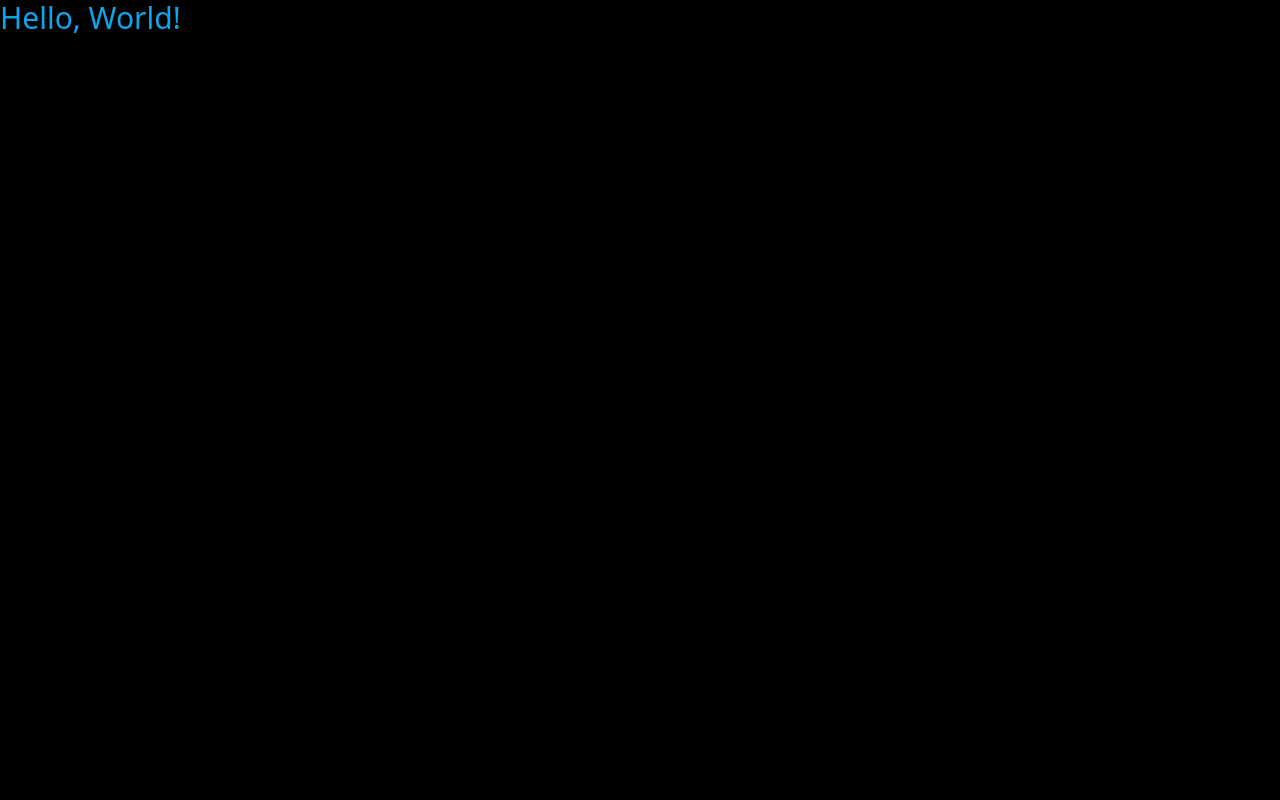
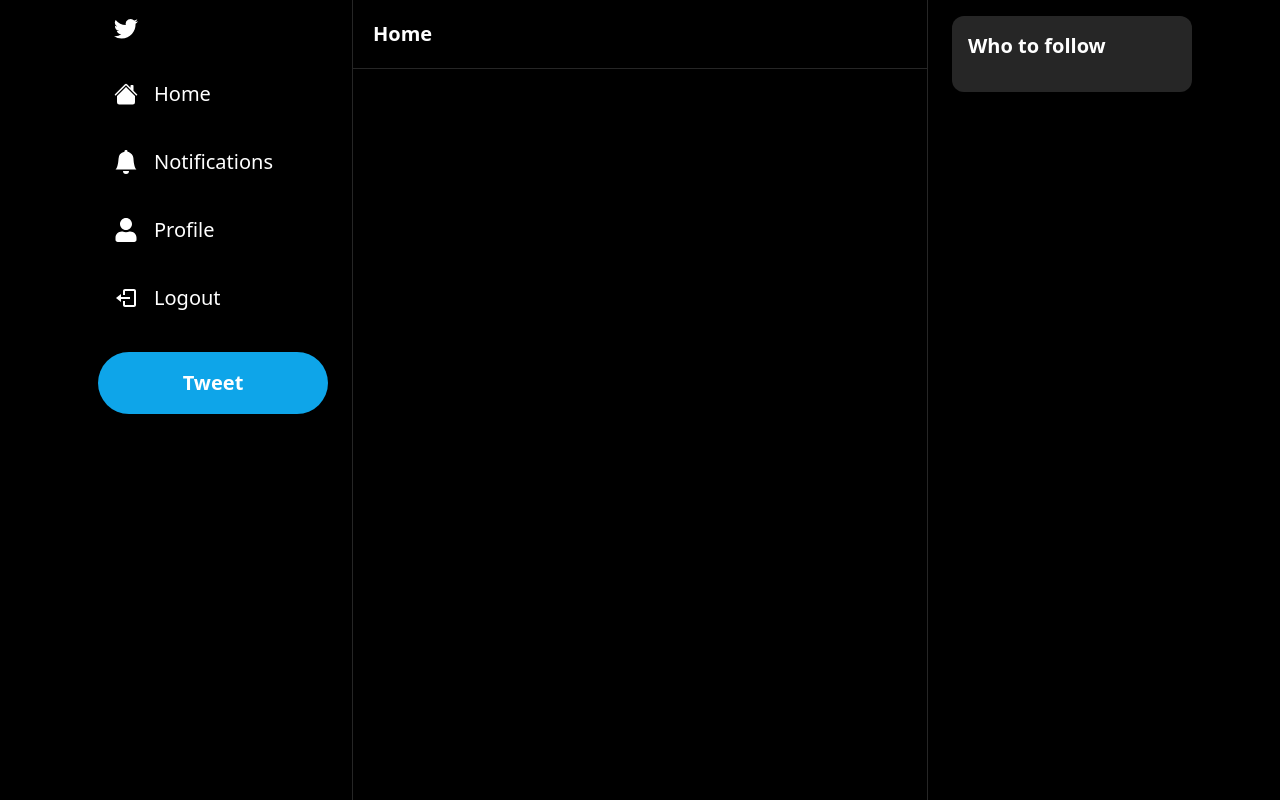
Before and after one commit to s4ze/twitter-clone, a Next.js app: page / in a window 1280 px wide. Built offline with nearby package versions, Linux system fonts and the light colour scheme.

Commit message:
Создание основного макета и функционала к нему

```diff
--- /dev/null
+++ b/components/Header.tsx
@@ -0,0 +1,44 @@
+import { useRouter } from "next/router";
+import { useCallback } from "react";
+import { BiArrowBack } from "react-icons/bi";
+
+interface HeaderProps {
+  label: string;
+  showBackArrow?: boolean;
+}
+
+const Header: React.FC<HeaderProps> = ({
+  label,
+  showBackArrow
+}) => {
+  const router = useRouter();
+
+  const handleBack = useCallback(() => {
+    router.back();
+  }, [router])
+  return (
+    <div className="border-b-[1px] border-neutral-800 p-5">
+      <div className="flex flex-row items-center gap-2">
+        {
+          showBackArrow && (
+            <BiArrowBack
+              onClick={handleBack}
+              color='white'
+              size={20}
+              className="
+                cursor-pointer
+                hover:opacity-70
+                transition
+              "
+            />
+          )
+        }
+        <h1 className="text-white text-xl font-semibold">
+          {label}
+        </h1>
+      </div>
+    </div>
+  );
+}
+
+export default Header;
--- /dev/null
+++ b/components/layout.tsx
@@ -0,0 +1,31 @@
+import FollowBar from "./layout/FollowBar";
+import Sidebar from "./layout/Sidebar";
+
+interface LayoutProps {
+  children: React.ReactNode;
+}
+
+const Layout: React.FC<LayoutProps> = ({
+  children
+}) => {
+  return (
+    <div className="h-screen bg-black">
+      <div className="container h-full mx-auto xl:px-30 max-w-6xl">
+        <div className="grid grid-cols-4 h-full">
+          <Sidebar />
+          <div className="
+            col-span-3
+            lg:col-span-2
+            border-x-[1px]
+            border-neutral-800
+          ">
+            {children}
+          </div>
+          <FollowBar />
+        </div>
+      </div>
+    </div>
+  );
+}
+
+export default Layout;
--- /dev/null
+++ b/components/layout/FollowBar.tsx
@@ -0,0 +1,16 @@
+const FollowBar = () => {
+  return (
+    <div className="px-6 py-4 hidden lg:block">
+      <div className="bg-neutral-800 rounded-xl p-4">
+        <h2 className="text-white text-xl font-semibold">
+          Who to follow
+        </h2>
+        <div className="flex flex-col gap-6 mt-4">
+          {/* TODO: User list */}
+        </div>
+      </div>
+    </div>
+  );
+}
+
+export default FollowBar;
--- /dev/null
+++ b/components/layout/Sidebar.tsx
@@ -0,0 +1,48 @@
+import { BsBellFill, BsHouseFill } from "react-icons/bs";
+import { FaUser } from "react-icons/fa";
+import { BiLogOut } from "react-icons/bi";
+
+import SidebarLogo from "./SidebarLogo";
+import SidebarItem from "./SidebarItem";
+import SidebarTweetButton from "./SidebarTweetButton";
+
+const Sidebar = () => {
+  const items = [
+    {
+      label: 'Home',
+      href: '/',
+      icon: BsHouseFill
+    },
+    {
+      label: 'Notifications',
+      href: '/notifications',
+      icon: BsBellFill
+    },
+    {
+      label: 'Profile',
+      href: '/users/123',
+      icon: FaUser
+    }
+  ]
+  return (
+    <div className="col-span-1 h-full pr-4 md:pr-6">
+      <div className="flex flex-col items-end">
+        <div className="space-y-2 lg:w-[230px]">
+          <SidebarLogo />
+          {items.map((item) => (
+            <SidebarItem
+              key={item.href}
+              href={item.href}
+              label={item.label}
+              icon={item.icon}
+            />
+          ))}
+          <SidebarItem onClick={() => { }} icon={BiLogOut} label='Logout' />
+          <SidebarTweetButton />
+        </div>
+      </div>
+    </div>
+  );
+}
+
+export default Sidebar;
--- /dev/null
+++ b/components/layout/SidebarItem.tsx
@@ -0,0 +1,59 @@
+import { IconType } from "react-icons";
+
+interface SidebarItemProps {
+  label: string;
+  href?: string;
+  icon: IconType;
+  onClick?: () => void;
+}
+
+const SidebarItem: React.FC<SidebarItemProps> = ({
+  label,
+  href,
+  icon: Icon,
+  onClick
+}) => {
+  return (
+    <div className="flex flex-row items-center">
+      <div
+        className="
+          relative
+          rounded-full
+          h-14
+          w-14
+          flex
+          items-center
+          justify-center
+          p-4
+          hover:bg-slate-300
+          hover:bg-opacity-10
+          cursor-pointer
+          lg:hidden
+        "
+      >
+        <Icon size={28} color='white' />
+      </div>
+      <div
+        className="
+            relative
+            hidden
+            lg:flex
+            items-center
+            gap-4
+            p-4
+            rounded-full
+            hover:bg-slate-300
+            hover:bg-opacity-10
+            cursor-pointer
+          "
+      >
+        <Icon size={24} color='white' />
+        <p className="hidden lg:block text-white text-xl">
+          {label}
+        </p>
+      </div>
+    </div>
+  );
+}
+
+export default SidebarItem;
--- /dev/null
+++ b/components/layout/SidebarLogo.tsx
@@ -0,0 +1,29 @@
+import { useRouter } from "next/router";
+import { BsTwitter } from "react-icons/bs";
+
+const SidebarLogo = () => {
+  const router = useRouter();
+
+  return (
+    <div
+      onClick={() => router.push('/')}
+      className="
+        rounded-full
+        h-14
+        w-14
+        p-4
+        flex
+        items-center
+        justify-center
+        hover:bg-blue-300
+        hover:bg-opacity-10
+        cursor-pointer
+        transition
+      "
+    >
+      <BsTwitter size={28} color='white' />
+    </div>
+  );
+}
+
+export default SidebarLogo;
--- /dev/null
+++ b/components/layout/SidebarTweetButton.tsx
@@ -0,0 +1,59 @@
+import { useRouter } from "next/router";
+import { FaFeather } from "react-icons/fa";
+
+const SidebarTweetButton = () => {
+  const router = useRouter();
+
+  return (
+    <div onClick={() => router.push('/')}>
+      <div
+        className="
+          mt-6
+          lg:hidden
+          rounded-full
+          h-14
+          w-14
+          p-4
+          flex
+          items-center
+          justify-center
+          bg-sky-500
+          hover:bg-opacity-80
+          transition
+          cursor-pointer
+        "
+      >
+        <FaFeather size={24} color='white' />
+      </div>
+      <div
+        className="
+          mt-6
+          hidden
+          lg:block
+          py-4
+          px-4
+          rounded-full
+          bg-sky-500
+          over:bg-opacity-90
+          cursor-pointer
+          transition
+        "
+      >
+        <p
+          className="
+            hidden
+            lg:block
+            text-center
+            font-semibold
+            text-white
+            text-[20px]
+          "
+        >
+          Tweet
+        </p>
+      </div>
+    </div>
+  );
+}
+
+export default SidebarTweetButton;
--- a/package.json
+++ b/package.json
@@ -11,7 +11,8 @@
   "dependencies": {
     "next": "14.1.0",
     "react": "^18",
-    "react-dom": "^18"
+    "react-dom": "^18",
+    "react-icons": "^5.0.1"
   },
   "devDependencies": {
     "@types/node": "^20",
--- a/pages/_app.tsx
+++ b/pages/_app.tsx
@@ -1,6 +1,12 @@
-import "@/styles/globals.css";
 import type { AppProps } from "next/app";
 
+import Layout from "@/components/layout";
+import "@/styles/globals.css";
+
 export default function App({ Component, pageProps }: AppProps) {
-  return <Component {...pageProps} />;
+  return (
+    <Layout>
+      <Component {...pageProps} />
+    </Layout>
+  );
 }
--- a/pages/index.tsx
+++ b/pages/index.tsx
@@ -1,7 +1,9 @@
+import Header from "@/components/Header";
+
 export default function Home() {
   return (
-    <div className="text-3xl text-sky-500">
-      Hello, World!
-    </div>
+    <>
+      <Header label='Home' />
+    </>
   )
 }
```
Also changed, not shown: 1 other file (tests, documents, lock files or other folders).
